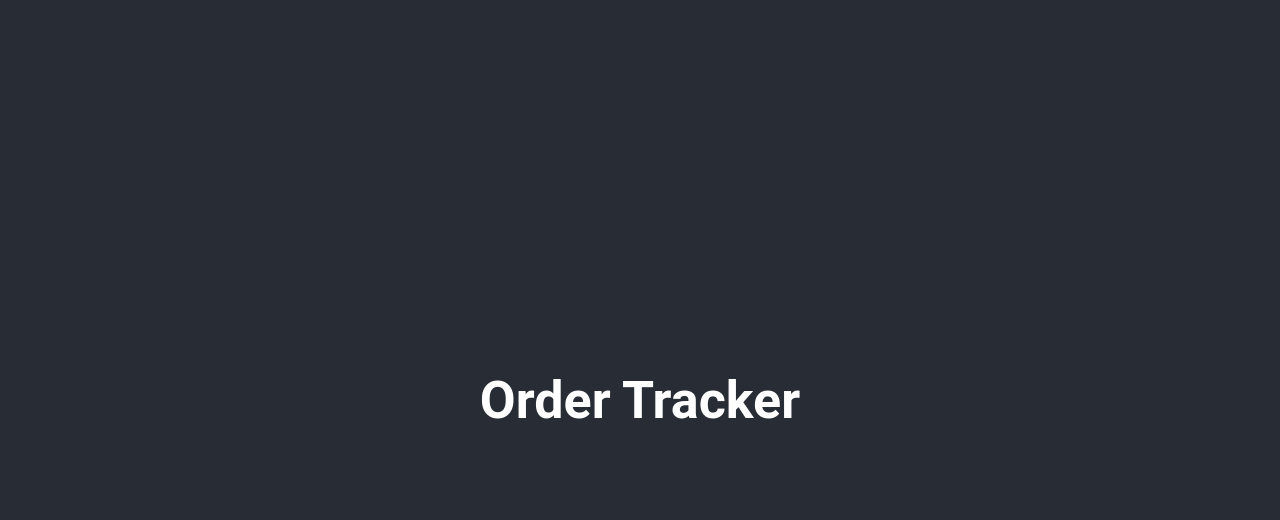
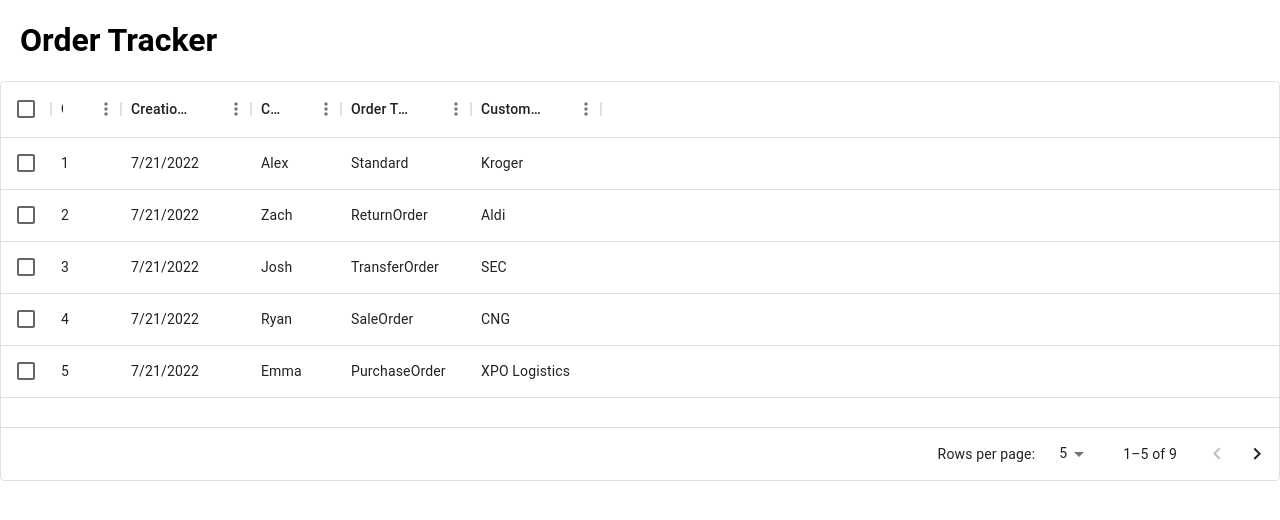
Before and after one commit to sheleyz/order-tracker, a React (Create React App) app: page / in a window 1280 px wide. Shown: the top 520 px of the page. Built offline with nearby package versions, Linux system fonts and the light colour scheme.

Commit message:
Added OrdersTable component, installed MUI DataGrid

```diff
--- a/package.json
+++ b/package.json
@@ -7,6 +7,7 @@
     "@emotion/styled": "^11.10.6",
     "@mui/icons-material": "^5.11.11",
     "@mui/material": "^5.11.12",
+    "@mui/x-data-grid": "^6.0.1",
     "@testing-library/jest-dom": "^5.16.5",
     "@testing-library/react": "^13.4.0",
     "@testing-library/user-event": "^13.5.0",
--- a/src/App.tsx
+++ b/src/App.tsx
@@ -1,5 +1,8 @@
 import React from "react";
 import "./index.css";
+
+// Components
+import DataTable from "./components/OrdersTable";
 
 function App() {
     return (
@@ -7,6 +10,7 @@ function App() {
             <header className="App-header">
                 <h1>Order Tracker</h1>
             </header>
+            <DataTable />
         </div>
     );
 }
--- /dev/null
+++ b/src/components/OrdersTable.tsx
@@ -0,0 +1,39 @@
+import * as React from "react";
+import { DataGrid, GridColDef } from "@mui/x-data-grid";
+
+const columns: GridColDef[] = [
+    { field: "orderId", headerName: "Order ID", width: 70 },
+    { field: "createdDate", headerName: "Creation Date", type: "date", width: 130, valueGetter: ({ value }) => value && new Date(value) },
+    { field: "createdByUserName", headerName: "Created By", width: 90 },
+    { field: "orderType", headerName: "Order Type", width: 130 },
+    { field: "customerName", headerName: "Customer", width: 130 }
+];
+
+const rows = [
+    { orderId: 1, createdDate: "2022-07-21", createdByUserName: "Alex", orderType: "Standard", customerName: "Kroger" },
+    { orderId: 2, createdDate: "2022-07-21", createdByUserName: "Zach", orderType: "ReturnOrder", customerName: "Aldi" },
+    { orderId: 3, createdDate: "2022-07-21", createdByUserName: "Josh", orderType: "TransferOrder", customerName: "SEC" },
+    { orderId: 4, createdDate: "2022-07-21", createdByUserName: "Ryan", orderType: "SaleOrder", customerName: "CNG" },
+    { orderId: 5, createdDate: "2022-07-21", createdByUserName: "Emma", orderType: "PurchaseOrder", customerName: "XPO Logistics" },
+    { orderId: 6, createdDate: "2022-07-21", createdByUserName: "Bob", orderType: "Standard", customerName: "Kroger" },
+    { orderId: 7, createdDate: null, createdByUserName: "Ferrara", orderType: "Standard", customerName: "Kroger" },
+    { orderId: 8, createdDate: "2022-07-21", createdByUserName: "Rossini", orderType: "Standard", customerName: "Kroger" },
+    { orderId: 9, createdDate: null, createdByUserName: "Harvey", orderType: "Standard", customerName: "Kroger" }
+];
+
+export default function DataTable() {
+    return (
+        <div style={{ height: 400, width: "100%" }}>
+            <DataGrid
+                rows={rows}
+                columns={columns}
+                getRowId={(row) => row.orderId}
+                initialState={{
+                    pagination: { paginationModel: { pageSize: 5 } }
+                }}
+                pageSizeOptions={[5, 10, 25]}
+                checkboxSelection
+            />
+        </div>
+    );
+}
--- a/src/index.css
+++ b/src/index.css
@@ -5,17 +5,9 @@ body {
   -moz-osx-font-smoothing: grayscale;
 }
 
-.App {
-  text-align: center;
+.App-header {
+  min-height: 2rem;
+  display: flex;
+  align-items: center;
+  padding: 0px 20px;
 }
-
-.App-header {
-  background-color: #282c34;
-  min-height: 100vh;
-  display: flex;
-  flex-direction: column;
-  align-items: center;
-  justify-content: center;
-  font-size: calc(10px + 2vmin);
-  color: white;
-}
--- a/src/index.tsx
+++ b/src/index.tsx
@@ -2,7 +2,7 @@ import React from "react";
 import ReactDOM from "react-dom/client";
 import "./index.css";
 import App from "./App";
-// import reportWebVitals from './reportWebVitals';
+import reportWebVitals from './reportWebVitals';
 
 const root = ReactDOM.createRoot(document.getElementById("root") as HTMLElement);
 root.render(
@@ -14,4 +14,4 @@ root.render(
 // If you want to start measuring performance in your app, pass a function
 // to log results (for example: reportWebVitals(console.log))
 // or send to an analytics endpoint. Learn more: https://bit.ly/CRA-vitals
-// reportWebVitals();
+reportWebVitals();
```
Also changed, not shown: 1 other file (tests, documents, lock files or other folders).
